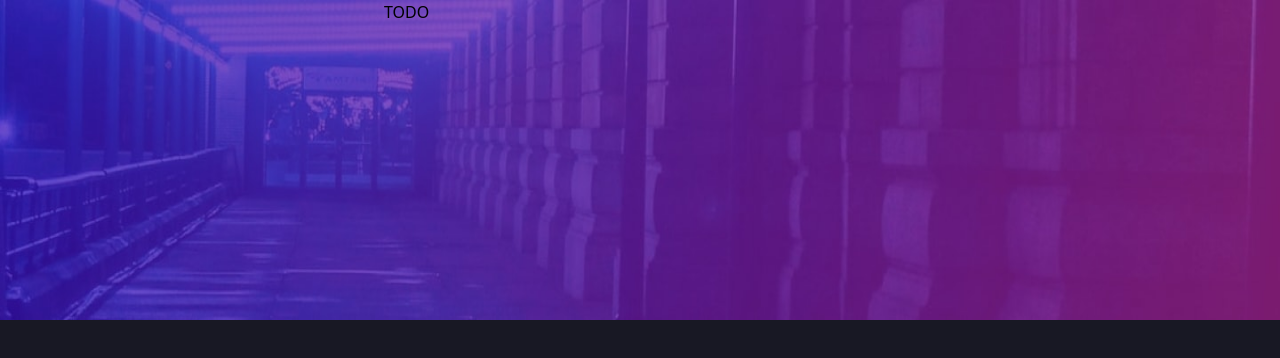
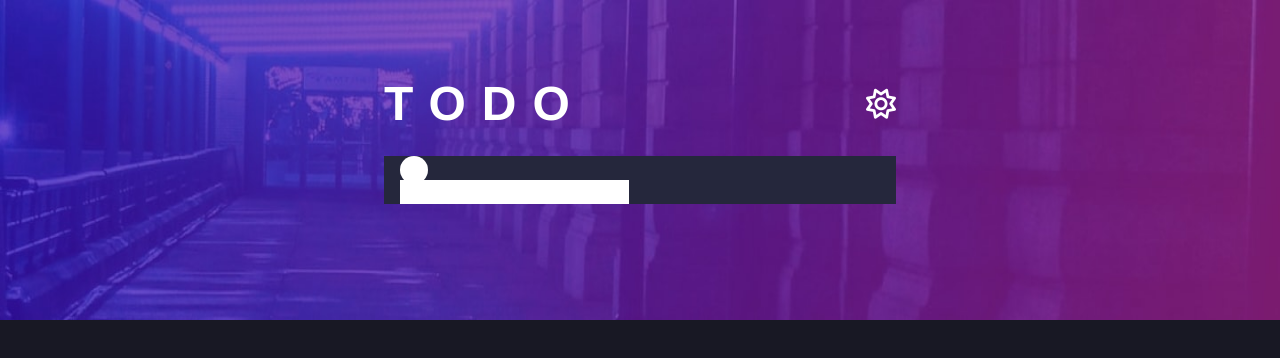
Before and after one commit to OLIX-boop/todo-app, a React (Vite) app: page / in a window 1280 px wide. Shown: the top 358 px of the page. Built offline with nearby package versions, Linux system fonts and the light colour scheme.

Commit message:
header and input styling

```diff
--- a/index.html
+++ b/index.html
@@ -1,10 +1,49 @@
-<!doctype html>
+<!DOCTYPE html>
 <html lang="en">
   <head>
     <meta charset="UTF-8" />
     <link rel="icon" type="image/svg+xml" href="/vite.svg" />
     <meta name="viewport" content="width=device-width, initial-scale=1.0" />
     <title>Todo App</title>
+
+    <link rel="preconnect" href="https://fonts.googleapis.com" />
+    <link rel="preconnect" href="https://fonts.gstatic.com" crossorigin />
+    <link
+      href="https://fonts.googleapis.com/css2?family=Inconsolata:wght@200..900&family=Outfit:wght@100..900&display=swap"
+      rel="stylesheet"
+    />
+    <link
+      href="https://fonts.googleapis.com/css2?family=Arimo:ital,wght@0,400..700;1,400..700&family=Inconsolata:wght@200..900&family=Outfit:wght@100..900&display=swap"
+      rel="stylesheet"
+    />
+    <script
+      src="https://kit.fontawesome.com/948b3f0839.js"
+      crossorigin="anonymous"
+    ></script>
+    <style>
+      * {
+        font-family: "Outfit", sans-serif;
+        font-optical-sizing: auto;
+        font-style: normal;
+        color: white;
+      }
+
+      .title {
+        font-family: "Arimo", sans-serif;
+        font-optical-sizing: auto;
+        font-weight: 700;
+        font-style: bold;
+      }
+
+      .round input[type="checkbox"]:checked + label {
+        background: rgb(67,229,255);
+        background: linear-gradient(162deg, rgba(67,229,255,1) 0%, rgba(157,102,254,1) 100%);
+      }
+
+      .round input[type="checkbox"]:checked + label:after {
+        opacity: 1;
+      }
+    </style>
   </head>
   <body>
     <div id="root"></div>
--- a/src/App.tsx
+++ b/src/App.tsx
@@ -1,14 +1,27 @@
+import BackGround from "./components/background/bg"
+import Header from "./components/header/header"
+import Input from "./components/input/input"
+
+
 function App() {
 
   return (
     <>
-    <div className="bg absolute w-full h-full z-[-1]">
-        <img className="w-full h-[40%]" src="../public/images/bg-desktop-dark.jpg" alt="IMG" />
-        <div className="w-full h-[60%] bg-background_black"></div>
-    </div>
-    <div className="content w-[40vw] h-[100vh] bg-red m-auto">
+
+    <BackGround/>
+
+    <div className="content w-[40vw] h-[100vh] bg-red m-auto flex justify-center items-center">
       <div className="w-full h-[80%]">
-        <h1>TODO</h1>
+        <Header/>
+
+        <Input/>
+
+        <div className="todos-container">
+
+
+        </div>
+
+
       </div>
     </div>
 
--- /dev/null
+++ b/src/components/background/bg.tsx
@@ -0,0 +1,9 @@
+
+
+const BackGround = () =>
+    <div className="bg absolute w-full h-full z-[-1]">
+        <img className="w-full h-[40%]" src="../public/images/bg-desktop-dark.jpg" alt="IMG" />
+        <div className="w-full h-[60%] bg-background_black"></div>
+    </div>
+
+export default BackGround;
--- /dev/null
+++ b/src/components/header/header.tsx
@@ -0,0 +1,13 @@
+
+
+const Header = () => {
+
+    return (
+    <div className="flex justify-between mb-7">
+        <h1 className="title tracking-[1rem] text-5xl">TODO</h1>
+        <i className="fa-regular fa-sun text-3xl flex items-center justify-center"></i>
+    </div>
+    )
+}
+
+export default Header;
--- /dev/null
+++ b/src/components/input/input.tsx
@@ -0,0 +1,16 @@
+
+
+const Input = () => {
+
+    return (
+        <div className="bg-elements_black px-4">
+            <div className="round relative">
+                <input type="checkbox" className="invisible" id="checkbox" />
+                <label className="bg-white rounded-3xl cursor-pointer h-7 left-0 top-0 absolute w-7 after:border-2 after:border-white after:border-t-0 after:border-r-0 after:h-1.5 after:left-2 after:opacity-0 after:absolute after:top-2 after:content[''] after:-rotate-45 after:w-3" htmlFor="checkbox"></label>
+            </div>
+            <input type="text"/>
+        </div>
+    )
+}
+
+export default Input;
--- /dev/null
+++ b/src/components/todo-element/todoElement.tsx
@@ -0,0 +1,13 @@
+
+
+
+const TodoElement = () => {
+
+    return (<div>
+        <input type="checkbox"/>
+        <p>Text</p>
+    </div>)
+}
+
+
+export default TodoElement;
--- a/tailwind.config.js
+++ b/tailwind.config.js
@@ -7,6 +7,7 @@ export default {
     extend: {
       colors: {
         'background_black': "#181824",
+        'elements_black' : "#25273C",
       },
     },
   },
```
